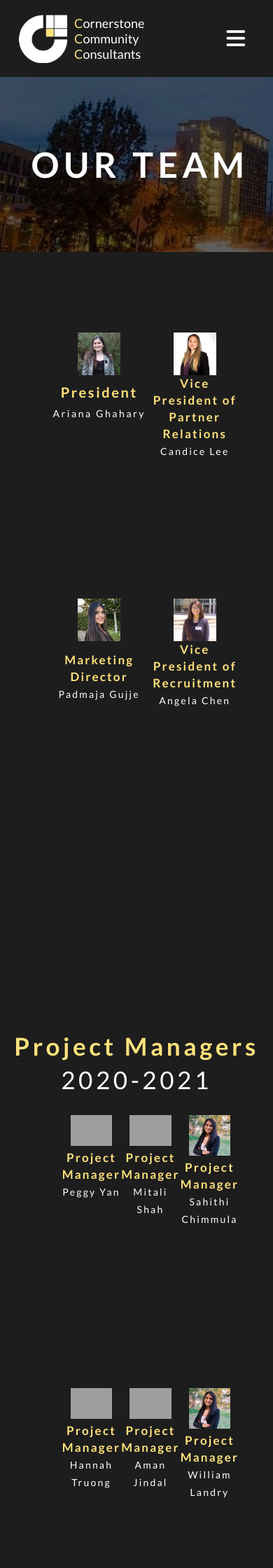
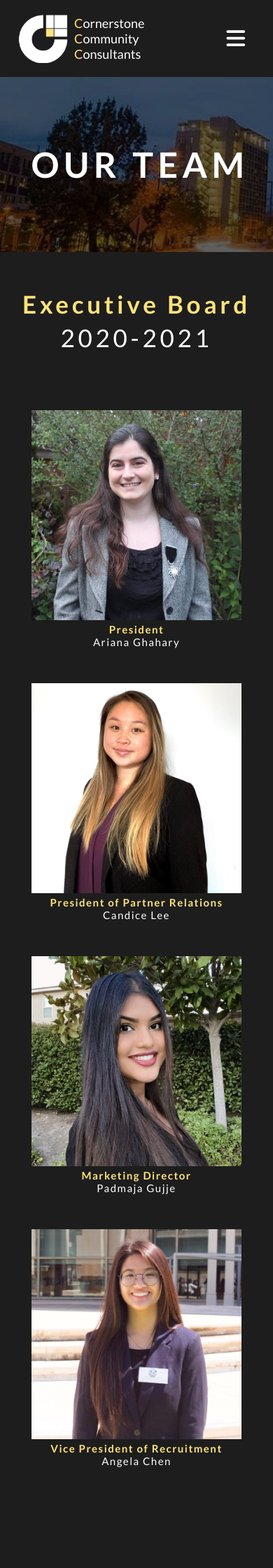
Before and after one commit to dillanmerchant/CCCWebBuild, a Django app: page /ccc/team.html in a window 390 px wide; the page is wider, and only the part inside the window is pictured. Shown: the top 2240 px of that part at 70% size. Run offline with Django 3.2, Linux system fonts and the light colour scheme; some libraries are stand-ins or nearby versions; grey boxes are pictures that could not be loaded.

Commit message:
changed team

```diff
--- a/ccc/templates/team.html
+++ b/ccc/templates/team.html
@@ -16,34 +16,6 @@
             background: #1D1D1D;
             padding: 0px;
             margin: 0px;
-        }
-
-        .column1 {
-            float: left;
-            width: 33.33%;
-            padding: 20px;
-            box-sizing: border-box;
-        }
-
-        .column2 {
-            float: left;
-            width: 50%;
-            padding: 15px;
-            box-sizing: border-box;
-        }
-
-        .column3 {
-            float: left;
-            width: 25%;
-            padding: 20px;
-            box-sizing: border-box;
-        }
-
-        .row::after {
-            content: "";
-            clear: both;
-            display: table;
-            box-sizing: border-box;
         }
 
         /*Navbar*/
@@ -221,89 +193,53 @@
         }
 
         /*Content*/
-
-        .mission {
-            font-size: 2.8em;
-            font-weight: normal;
-            color: white;
-            font-family: 'Lato', sans-serif;
-            margin: 10vh 0px 3vh 10vw;
-            letter-spacing: 0.13em;
+        .outer {
+            display: flex;
+            min-height: 100%;
+            flex-direction: column;
+            margin-top: 30px;
+            margin-left: 10vw;
+            margin-right: 10vw;
+            margin-bottom: 150px;
+            /* added */
         }
 
-        .mission-content {
+        .row {
             display: flex;
-            color: white;
-            align-items: center;
-            margin: 10px 10vw;
+            flex: 1;
+            flex-wrap: wrap;
+            /* added */
         }
 
-        .handshake {
-            margin-right: 40px;
+        .item {
+            margin-top: 50px;
+            text-align: center;
+            flex: 1;
         }
 
-        .handshake>img {
-            height: 400px;
-            width: 500px;
-        }
-
-        .handshake-text {
-            font-size: 18px;
+        .item p {
+            font-size: 15px;
             font-family: 'Lato', sans-serif;
-            letter-spacing: 0.13em;
-        }
-
-        .apart {
-            margin: 0px 10vw;
-            letter-spacing: 0.13em;
-            font-family: 'Lato', sans-serif;
-            font-weight: lighter;
+            letter-spacing: 0.1em;
             color: white;
         }
 
-        .apart.titles {
-            font-size: 2em;
-            margin-top: 100px;
+        h3 {
+            margin-top: 50px;
+            width: 100%;
+            color: white;
+            font-family: 'Lato', sans-serif;
+            letter-spacing: 0.135em;
+            font-weight: 400;
+            font-size: 35px;
+            line-height: 48px;
+            text-align: center;
         }
 
-        .apart.content {
-            margin-top: 20px;
-            font-size: 18px;
-            margin-bottom: 60px;
-        }
-
-        @media screen and (max-width: 980px) {
-            .mission {
-                margin-left: 0px;
-                margin-right: 0px;
-                text-align: center;
-            }
-
-            .mission-content {
-                flex-wrap: wrap;
-            }
-
-            .handshake {
-                margin: auto;
-                margin-bottom: 20px;
-            }
-
-            .handshake>img {
-                height: 350px;
-                width: 400px;
-            }
-
-            .handshake-text {
-                text-align: center;
-            }
-
-            .apart.titles {
-                text-align: center;
-            }
-
-            .apart.content {
-                text-align: center;
-            }
+        .button-box {
+            display: flex;
+            align-items: center;
+            justify-content: center;
         }
 
         /*Footer*/
@@ -437,137 +418,82 @@
         </div>
     </div>
 
-    <!-- First row of Executive Board -->
-    <div class="row" style="position: relative; top: 100px; width: 70%; margin-left:auto; margin-right:auto;">
-        <div class="column2">
-            <p class="page-text"
-                style="float: left; font-size: 20px; line-height: 140%; font-weight: 600; width: 50%; text-align: center; margin-bottom: 0.5em;">
-                <img src="../static/images/ariana2.JPG"
-                    style="width: 45%; display: block; margin-left: auto; margin-right: auto; margin-bottom: 10px;" /><span
-                    style="color: #FFE27B">President</span><br><span
-                    style="font-weight: normal; font-size: 14px;">Ariana Ghahary</span>
-            </p>
-        </div>
-        <div class="column2">
-            <p class="page-text"
-                style="float: left; font-size: 17px; line-height: 140%; font-weight: 600; text-align: center; width: 50%; margin-bottom: 0.5em;">
-                <img src="../static/images/candice.jpeg"
-                    style="width: 45%; display: block; margin-left: auto; margin-right: auto;" /><span
-                    style="color: #FFE27B">Vice President of Partner </br> Relations</span><br><span
-                    style="font-weight: normal; font-size: 14px;">Candice Lee</span>
-            </p>
-        </div>
-    </div>
+    <!--Executive Board-->
+    <h3><span style="color: #FFE27B; font-weight: 600;">Executive Board</span> 2020-2021</h3>
 
-    <!-- Second Row of Executive Board -->
-    <div class="row" style="position: relative; top: 450px; width: 70%; margin-left: auto; margin-right: auto;">
-        <div class="column2">
-            <p class="page-text"
-                style="float: left; font-size: 17px; line-height: 140%; font-weight: 600; text-align: center; width: 50%; margin-right: 1%; margin-bottom: 0.5em;">
-                <img src="../static/images/padmaja.jpeg"
-                    style="display: block; width: 45%; margin-bottom: 15px; margin-left: auto; margin-right:auto;" /><span
-                    style="color: #FFE27B">Marketing Director</span><br><span
-                    style="font-weight: normal; font-size: 14px;">Padmaja Gujje</span>
-            </p>
-        </div>
-
-        <div class="column2">
-            <p class="page-text"
-                style="float: left; font-size: 17px; line-height: 140%; font-weight: 600; text-align: center; width: 50%; margin-right: 1%; margin-bottom: 0.5em;">
-                <img src="../static/images/professional.jpg"
-                    style="width: 45%; margin-left: auto; margin-right:auto; display: block;" /><span
-                    style="color: #FFE27B">Vice President of </br> Recruitment</span><br><span
-                    style="font-weight: normal; font-size: 14px;">Angela Chen</span>
-            </p>
-        </div>
-    </div>
-
-    </div>
-
-    <!-- Project Managers -->
-    <div class="w3-container" style="position: relative; top: 1050px;">
-
-        <h3 class="page-text"
-            style="width: 100%; font-style: normal; font-weight: 400; font-size: 35px; line-height: 48px; text-align: center;">
-            <span style="color: #FFE27B; font-weight: 600;">Project Managers</span> 2020-2021
-        </h3>
-
-        <div class="row" style="position: relative; top: 103px; width: 65%; margin-left: auto; margin-right: auto;">
-            <div class="column1">
-                <p class="page-text"
-                    style="float: left; font-size: 17px; line-height: 140%; font-weight: 600; text-align: center; width: 33.33%; margin-bottom: 0.5em;">
-                    <img src="../static/images/peggyfirst.JPG"
-                        style="width: 70%; margin-bottom: 5px; margin-left:auto; margin-right:auto; display: block" /><span
-                        style="color: #FFE27B">Project Manager</span><br><span
-                        style="font-weight: normal; font-size: 14px;">Peggy Yan</span>
-                </p>
+    <div class="outer">
+        <div class="row">
+            <div class="item">
+                <img src="../static/images/ariana2.JPG" style="width: 300px; margin-left: auto; margin-right: auto;" />
+                <p><span
+                        style="font-size: 15px; color: #FFE27B; font-family: 'Lato', sans-serif; font-weight: bold; letter-spacing: 0.1em;">President</span><br>Ariana
+                    Ghahary</p>
             </div>
-            <div class="column1">
-                <p class="page-text"
-                    style="float: left; font-size: 17px; line-height: 140%; font-weight: 600; text-align: center; width: 33.33%; margin-bottom: 0.5em;">
-                    <img src="../static/images/mitalifirst.JPG"
-                        style="width: 70%; margin-bottom: 5px; margin-left:auto; margin-right: auto; display: block;" /><span
-                        style="color: #FFE27B">Project Manager</span><br><span
-                        style="font-weight: normal; font-size: 14px;">Mitali Shah</span>
-                </p>
-            </div>
-            <div class="column1">
-                <p class="page-text"
-                    style="float: left; font-size: 17px; line-height: 140%; font-weight: 600; text-align: center; width: 33.33%; margin-bottom: 0.5em;">
-                    <img src="../static/images/Sahithifirst.JPG"
-                        style="width: 70%; margin-bottom: 5px; margin-left:auto; margin-right: auto; display: block;" /><span
-                        style="color: #FFE27B">Project Manager</span><br><span
-                        style="font-weight: normal; font-size: 14px;">Sahithi Chimmula</span>
-                </p>
+            <div class="item">
+                <img src="../static/images/candice.jpeg" style="width: 300px; margin-left: auto; margin-right: auto;" />
+                <p><span
+                        style="font-size: 15px; color: #FFE27B; font-family: 'Lato', sans-serif; font-weight: bold; letter-spacing: 0.1em;">President
+                        of Partner Relations</span><br>Candice Lee</p>
             </div>
         </div>
-
-        <div class="row" style="position: relative; top: 453px; width: 65%; margin-left:auto; margin-right: auto;">
-            <div class="column1">
-                <p class="page-text"
-                    style="float: left; font-size: 17px; line-height: 140%; font-weight: 600; text-align: center; width: 33.33%; margin-bottom: 0.5em;">
-                    <img src="../static/images/peggyfirst.JPG"
-                        style="width: 70%; margin-bottom: 5px; display: block; margin-left: auto; margin-right: auto;" /><span
-                        style="color: #FFE27B">Project Manager</span><br><span
-                        style="font-weight: normal; font-size: 14px;">Hannah Truong</span>
-                </p>
+        <div class="row">
+            <div class="item">
+                <img src="../static/images/padmaja.jpeg" style="width: 300px; margin-left: auto; margin-right:auto;" />
+                <p><span
+                        style="font-size: 15px; color: #FFE27B; font-family: 'Lato', sans-serif; font-weight: bold; letter-spacing: 0.1em;">Marketing
+                        Director</span><br>Padmaja Gujje</p>
             </div>
-            <div class="column1">
-                <p class="page-text"
-                    style="float: left; font-size: 17px; line-height: 140%; font-weight: 600; text-align: center; width: 33.33%; margin-bottom: 0.5em;">
-                    <img src="../static/images/mitalifirst.JPG"
-                        style="width: 70%; margin-bottom: 5px; display: block; margin-left: auto; margin-right: auto;" /><span
-                        style="color: #FFE27B">Project Manager</span><br><span
-                        style="font-weight: normal; font-size: 14px;">Aman Jindal</span>
-                </p>
-            </div>
-            <div class="column1">
-                <p class="page-text"
-                    style="float: left; font-size: 17px; line-height: 140%; font-weight: 600; text-align: center; width: 33.33%; margin-bottom: 0.5em;">
-                    <img src="../static/images/Sahithifirst.JPG"
-                        style="width: 70%; margin-bottom: 5px; display: block; margin-left: auto; margin-right: auto;" /><span
-                        style="color: #FFE27B">Project Manager</span><br><span
-                        style="font-weight: normal; font-size: 14px;">William Landry</span>
-                </p>
+            <div class="item">
+                <img src="../static/images/professional.jpg"
+                    style="width: 300px; margin-left: auto; margin-right:auto;" />
+                <p><span
+                        style="font-size: 15px; color: #FFE27B; font-family: 'Lato', sans-serif; font-weight: bold; letter-spacing: 0.1em;">Vice
+                        President of Recruitment</span><br>Angela Chen</p>
             </div>
         </div>
     </div>
 
-    <!-- Consultants -->
-    <div class="w3-container" style="position: relative; top: 1900px;">
+    <!--Project Managers-->
+    <h3><span style="color: #FFE27B; font-weight: 600;">Project Managers</span> 2020-2021</h3>
 
-        <h3 class="page-text"
-            style="font-style: normal; font-weight: 400; font-size: 35px; line-height: 48px; text-align: center; width: 100%">
-            <span style="color: #FFE27B; font-weight: 600;">Consultants</span> 2020-2021
-        </h3>
+    <div class="outer">
+        <div class="row">
+            <div class="item">
+                <img src="../static/images/peggyfirst.JPG" style="width: 300px; margin-left: auto; margin-right: auto;" />
+                <p>Peggy Yan</p>
+            </div>
+            <div class="item">
+                <img src="../static/images/mitalifirst.JPG" style="width: 300px; margin-left: auto; margin-right: auto;" />
+                <p>Mitali Shah</p>
+            </div>
+            <div class="item">
+                <img src="../static/images/Sahithifirst.JPG" style="width: 300px; margin-left: auto; margin-right:auto;" />
+                <p>Sahithi Chimmula</p>
+            </div>
+        </div>
+        <div class="row">
+            <div class="item">
+                <img src="../static/images/peggyfirst.JPG" style="width: 300px; margin-left: auto; margin-right: auto;" />
+                <p>Hannah Truong</p>
+            </div>
+            <div class="item">
+                <img src="../static/images/mitalifirst.JPG" style="width: 300px; margin-left: auto; margin-right: auto;" />
+                <p>Aman Jindal</p>
+            </div>
+            <div class="item">
+                <img src="../static/images/Sahithifirst.JPG" style="width: 300px; margin-left: auto; margin-right:auto;" />
+                <p>William Landry</p>
+            </div>
+        </div>
+    </div>
 
-        <!-- <h3 class="page-text" style="left: 34.5%; font-style: normal; font-weight: 400; font-size: 35px; line-height: 48px; text-align: left;">
-    <span style="color: #FFE27B; font-weight: 600;">Consultants</span> 2020-2021</h3> -->
+    <!--Consultants-->
+    <h3><span style="color: #FFE27B; font-weight: 600;">Consultants</span> 2020-2021</h3>
 
-        <div class="row" style="position: relative; top: 60px; width: 70%; margin-left: auto; margin-right: auto;">
-            <div class="column2">
-                <p class="page-text"
-                    style="font-size: 18px; line-height: 200%; font-weight: normal; text-align: center; height: 100%; width: 50%;">
+    <div class="outer" style="margin-top: 0px; margin-left: 300px; margin-right: 300px; margin-bottom: 40px;">
+        <div class="row">
+            <div class="item">
+                <p style="font-size: 18px; line-height: 200%;">
                     Angela Cai<br />
                     Marco Carteno<br />
                     Rickie Chen<br />
@@ -583,9 +509,8 @@
                     Valerie Le<br />
                 </p>
             </div>
-            <div class="column2">
-                <p class="page-text"
-                    style="font-size: 18px; line-height: 200%; font-weight: normal; text-align: center; height: 190px; width: 50%;">
+            <div class="item">
+                <p style="font-size: 18px; line-height: 200%;">
                     Sharon Lei<br />
                     Arial Li<br />
                     Angela Maeng<br />
@@ -603,13 +528,49 @@
                 </p>
             </div>
         </div>
+    </div>
 
-        <!-- <div class="w3-container" style="position: relative; top: 400px; display: flex; justify-content: center; align-items: center; align-content: center;"> -->
-        <div class="w3-container"
-            style="position: relative; top: 750px; display: flex; justify-content: center; align-items: center; align-content: center;">
-            <a href="recruitment.html" class="button" style="text-align: center; width: 120px;">Join Our Team</a>
+    <div class="button-box">
+        <a href="recruitment.html" class="button" style="text-align: center; width: 120px;">Join Our Team</a>
+    </div>
+
+    <!-- Footer -->
+    <footer>
+        <div class="footer-logo">
+            <img class="logo-footer" src="../static/images/blacklogo.png" />
+            <h8>Cornerstone Community Consultants</h8>
         </div>
-    </div>
+        <div class="footer-links">
+            <a href="https://www.linkedin.com/company/cornerstone-community-consultants/about/">
+                <img class="linkedin-footer" src="../static/images/linkedinfooter.svg">
+            </a>
+            <a href="https://www.instagram.com/ucsdcornerstone/">
+                <img class="instagram-footer" src="../static/images/instagramfooter.svg">
+            </a>
+            <a href="https://www.facebook.com/cornerstonecommunityconsultants/">
+                <img class="facebook-footer" src="../static/images/facebookfooter.svg">
+            </a>
+            <a href="mailto:ucsd.cornerstone@gmail.com">
+                <img class="mail-footer2" src="../static/images/mail-footer2.svg">
+            </a>
+        </div>
+    </footer>
+
+    <script>
+        let navBurger = document.querySelector('.menu-toggle');
+        let navigation = document.querySelector('.nav');
+        let submenu = document.querySelectorAll('.submenu');
+        let submenuElement = document.querySelectorAll('.nav ul');
+        navBurger.addEventListener('click', function () {
+            navigation.classList.toggle('showing');
+        });
+        submenu[0].addEventListener('click', function () {
+            submenuElement[0].classList.toggle('showing');
+        })
+        submenu[1].addEventListener('click', function () {
+            submenuElement[1].classList.toggle('showing');
+        })
+    </script>
 
 </body>
 
```
Also changed, not shown: other parts of ccc/templates/team.html (+45 -0 lines).
